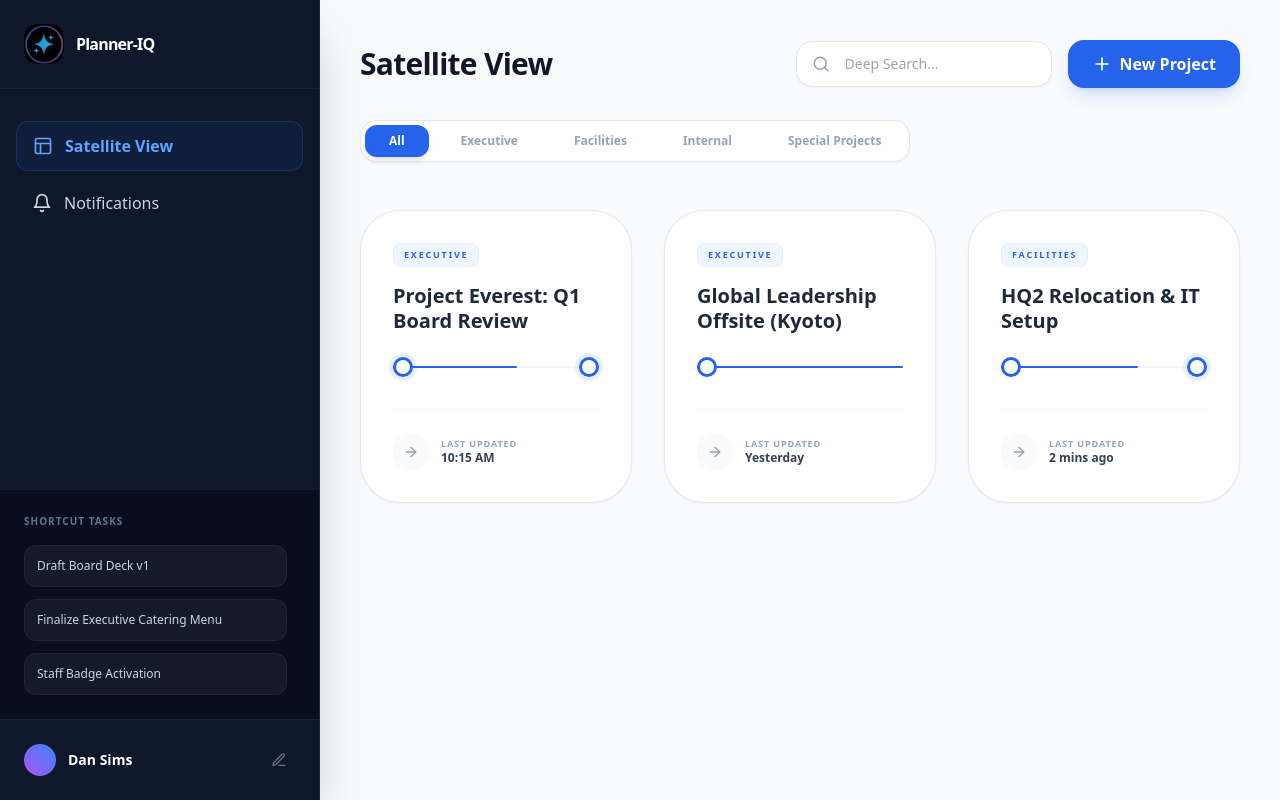
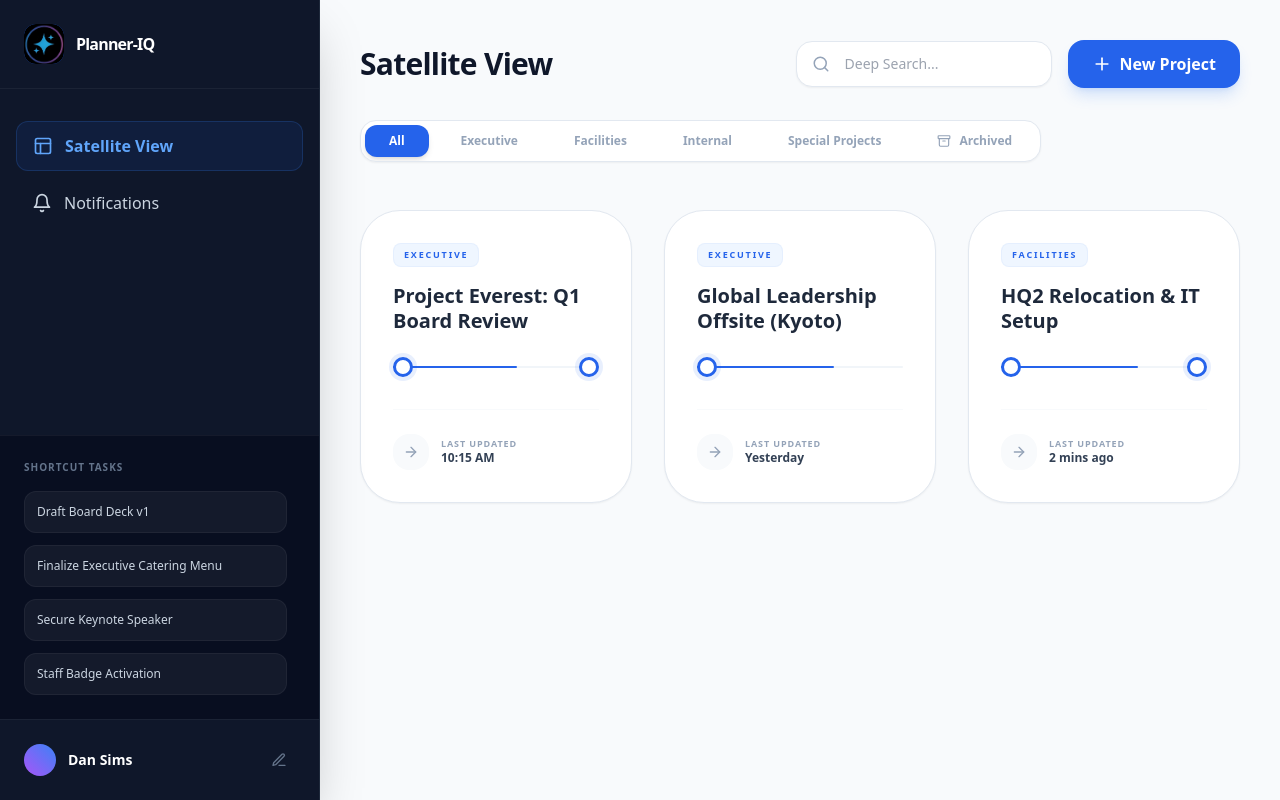
Before and after one commit to dansims2024-afk/Planner-IQ, a Next.js app: page / in a window 1280 px wide. Built offline with nearby package versions, Linux system fonts and the light colour scheme.

Commit message:
Update Dashboard.jsx

```diff
--- a/src/components/Dashboard.jsx
+++ b/src/components/Dashboard.jsx
@@ -3,13 +3,13 @@
 import React, { useState, useEffect } from 'react';
 import {
   Layout, CheckCircle2, Plus, X, Search, Bell, Edit3,
-  ExternalLink, Settings, Filter, Trash2
+  ExternalLink, Settings, Archive, Trash2, ChevronRight, Filter
 } from 'lucide-react';
 import Image from 'next/image';
 import Link from 'next/link';
 import ProjectCard from './ProjectCard';
 
-const DIVISIONS = ["All", "Executive", "Facilities", "Internal", "Special Projects"];
+const DIVISIONS = ["All", "Executive", "Facilities", "Internal", "Special Projects", "Archived"];
 
 const ELITE_SAMPLES = [
   {
@@ -20,6 +20,7 @@ const ELITE_SAMPLES = [
     deadline: "Feb 20",
     lastUpdated: "10:15 AM",
     order: 1,
+    archived: false,
     phases: [
       { id: 1, name: "Preparation", tasks: [
         { id: 3011, text: "Collate Dept. Executive Summaries", completed: true, resources: [{id: 1, type: 'file', value: 'CEO_Summary_V2.pdf'}] },
@@ -40,10 +41,12 @@ const ELITE_SAMPLES = [
     deadline: "Mar 15",
     lastUpdated: "Yesterday",
     order: 2,
+    archived: false,
     phases: [
       { id: 1, name: "Strategic Planning", tasks: [
         { id: 3021, text: "Venue Site Selection & RFP", completed: true, resources: [{id: 4, type: 'link', value: 'https://kyoto-conventions.jp/rfp'}] },
-        { id: 3022, text: "Define Key Learning Objectives", completed: true, resources: [] }
+        { id: 3022, text: "Define Key Learning Objectives", completed: true, resources: [] },
+        { id: 3023, text: "Secure Keynote Speaker", completed: false, resources: [] }
       ]}
     ]
   },
@@ -55,9 +58,10 @@ const ELITE_SAMPLES = [
     deadline: "Feb 18",
     lastUpdated: "2 mins ago",
     order: 3,
+    archived: false,
     phases: [
       { id: 1, name: "Planning", tasks: [{ id: 3031, text: "Floor Plan Approval", completed: true, resources: [{id: 5, type: 'file', value: 'Blueprints_Final.dwg'}] }] },
-      { id: 4, name: "Launch", tasks: [
+      { id: 2, name: "Network Setup", tasks: [
         { id: 3034, text: "Network Stress Test", completed: true, resources: [] },
         { id: 3035, text: "Staff Badge Activation", completed: false, resources: [] }
       ]}
@@ -96,7 +100,9 @@ export default function Dashboard() {
     projects.forEach(project => {
       project.phases.forEach(phase => {
         phase.tasks.forEach(task => {
-          if (task.text.toLowerCase().includes(searchQuery.toLowerCase())) {
+          const matchTask = task.text.toLowerCase().includes(searchQuery.toLowerCase());
+          const matchRes = task.resources?.some(r => r.value.toLowerCase().includes(searchQuery.toLowerCase()));
+          if (matchTask || matchRes) {
             results.push({ projectId: project.id, projectTitle: project.title, taskText: task.text });
           }
         });
@@ -104,6 +110,11 @@ export default function Dashboard() {
     });
     setSearchResults(results.slice(0, 5));
   }, [searchQuery, projects]);
+
+  const saveAll = (list) => {
+    setProjects(list);
+    localStorage.setItem('planner_iq_projects', JSON.stringify(list));
+  };
 
   const handleCreate = () => {
     if (!newTitle) return;
@@ -113,26 +124,30 @@ export default function Dashboard() {
       division: newDivision,
       status: "On Track",
       lastUpdated: "Just now",
+      archived: false,
       order: projects.length + 1,
-      phases: [{ id: 1, name: "Planning", tasks: [] }]
+      phases: [{ id: 1, name: "Phase 1", tasks: [] }]
     };
-    const updated = [...projects, newProject];
-    setProjects(updated);
-    localStorage.setItem('planner_iq_projects', JSON.stringify(updated));
+    saveAll([...projects, newProject]);
     setIsModalOpen(false);
     setNewTitle("");
   };
 
-  const deleteProject = (id) => {
-    const updated = projects.filter(p => p.id !== id);
-    setProjects(updated);
-    localStorage.setItem('planner_iq_projects', JSON.stringify(updated));
+  const updateOrder = (id, val) => {
+    const updated = projects.map(p => p.id === id ? {...p, order: parseInt(val)} : p)
+      .sort((a, b) => a.order - b.order);
+    saveAll(updated);
   };
 
-  const filteredProjects = projects.filter(p =>
-    (activeDivision === "All" || p.division === activeDivision) &&
-    p.title.toLowerCase().includes(searchQuery.toLowerCase())
-  );
+  const deleteProject = (id) => saveAll(projects.filter(p => p.id !== id));
+  const toggleArchive = (id) => saveAll(projects.map(p => p.id === id ? {...p, archived: !p.archived} : p));
+
+  const filteredProjects = projects.filter(p => {
+    const matchesSearch = p.title.toLowerCase().includes(searchQuery.toLowerCase());
+    if (activeDivision === "Archived") return p.archived && matchesSearch;
+    const matchesDiv = (activeDivision === "All" || p.division === activeDivision);
+    return !p.archived && matchesDiv && matchesSearch;
+  });
 
   return (
     <div className="min-h-screen bg-slate-50 flex font-sans text-slate-900">
@@ -150,10 +165,10 @@ export default function Dashboard() {
               <div>
                 <label className="text-[10px] font-bold uppercase text-slate-400 mb-2 block tracking-widest">Division</label>
                 <select value={newDivision} onChange={(e)=>setNewDivision(e.target.value)} className="w-full p-4 bg-slate-50 rounded-2xl border border-slate-100 outline-none font-medium">
-                  {DIVISIONS.filter(d => d !== "All").map(d => <option key={d} value={d}>{d}</option>)}
+                  {DIVISIONS.filter(d => d !== "All" && d !== "Archived").map(d => <option key={d} value={d}>{d}</option>)}
                 </select>
               </div>
-              <button onClick={handleCreate} className="w-full bg-blue-600 text-white font-bold py-4 rounded-2xl shadow-lg shadow-blue-500/20 hover:bg-blue-700 transition-all">Initialize Workflow</button>
+              <button onClick={handleCreate} className="w-full bg-blue-600 text-white font-bold py-4 rounded-2xl shadow-lg shadow-blue-500/20 hover:bg-blue-700 transition-all active:scale-95">Initialize Workflow</button>
             </div>
           </div>
         </div>
@@ -174,12 +189,12 @@ export default function Dashboard() {
            <div className="flex items-center gap-3 px-4 py-3 rounded-xl hover:bg-white/5 transition-all cursor-pointer"><Bell size={20}/> Notifications</div>
         </nav>
 
-        {/* SHORTCUT TASK LIST */}
+        {/* OUTLOOK-STYLE SHORTCUT TASK LIST */}
         <div className="mt-auto p-6 border-t border-white/5 bg-slate-950/50">
           <h3 className="text-[10px] font-bold uppercase tracking-widest text-slate-500 mb-4">Shortcut Tasks</h3>
           <div className="space-y-3 max-h-64 overflow-y-auto pr-2 custom-scrollbar">
             {projects.flatMap(p => p.phases.flatMap(ph => ph.tasks.filter(t => !t.completed).slice(0,1))).map(task => (
-              <div key={task.id} className="p-3 rounded-xl bg-white/5 border border-white/5">
+              <div key={task.id} className="p-3 rounded-xl bg-white/5 border border-white/5 hover:border-blue-500/50 transition-all cursor-default">
                 <p className="text-xs font-medium text-slate-300 truncate">{task.text}</p>
               </div>
             ))}
@@ -206,24 +221,41 @@ export default function Dashboard() {
               <div className="relative group">
                 <Search className="absolute left-4 top-1/2 -translate-y-1/2 text-slate-400 group-focus-within:text-blue-600 transition-colors" size={18} />
                 <input value={searchQuery} onChange={(e)=>setSearchQuery(e.target.value)} placeholder="Deep Search..." className="pl-12 pr-6 py-3 bg-white border border-slate-200 rounded-2xl text-sm w-64 shadow-sm focus:ring-4 focus:ring-blue-500/10 outline-none transition-all" />
+                {searchResults.length > 0 && (
+                  <div className="absolute top-full mt-2 left-0 w-full bg-white rounded-2xl shadow-2xl border border-slate-100 overflow-hidden z-[50]">
+                    {searchResults.map((res, i) => (
+                      <Link key={i} href={`/project/${res.projectId}`} className="block p-4 hover:bg-slate-50 border-b last:border-0">
+                        <span className="text-[10px] font-bold text-blue-600 block mb-1 uppercase">{res.projectTitle}</span>
+                        <p className="text-xs font-medium text-slate-700">{res.taskText}</p>
+                      </Link>
+                    ))}
+                  </div>
+                )}
               </div>
               <button onClick={()=>setIsModalOpen(true)} className="bg-blue-600 text-white px-6 py-3 rounded-2xl font-bold flex items-center gap-2 shadow-lg shadow-blue-500/20 hover:scale-105 transition-all"><Plus size={20}/> New Project</button>
             </div>
           </div>
 
-          {/* DIVISION FILTER BAR */}
-          <div className="flex gap-2 p-1 bg-white border border-slate-200 rounded-2xl shadow-sm w-fit">
+          <div className="flex gap-2 p-1 bg-white border border-slate-200 rounded-2xl shadow-sm w-fit overflow-x-auto no-scrollbar">
             {DIVISIONS.map(div => (
-              <button key={div} onClick={() => setActiveDivision(div)} className={`px-6 py-2 rounded-xl text-xs font-bold transition-all ${activeDivision === div ? 'bg-blue-600 text-white shadow-md' : 'text-slate-400 hover:bg-slate-50'}`}>
-                {div}
+              <button key={div} onClick={() => setActiveDivision(div)} className={`px-6 py-2 rounded-xl text-xs font-bold transition-all flex items-center gap-2 ${activeDivision === div ? 'bg-blue-600 text-white shadow-md' : 'text-slate-400 hover:bg-slate-50'}`}>
+                {div === "Archived" && <Archive size={14} />} {div}
               </button>
             ))}
           </div>
         </header>
 
         <div className="grid grid-cols-1 md:grid-cols-2 xl:grid-cols-3 gap-8">
-          {filteredProjects.map(p => (
-            <ProjectCard key={p.id} project={p} isEditMode={isEditMode} onDelete={deleteProject} />
+          {filteredProjects.map((p, index) => (
+            <div key={p.id} className="relative group h-full">
+              <ProjectCard project={p} isEditMode={isEditMode} onDelete={deleteProject} onArchive={toggleArchive} />
+              {isEditMode && (
+                <div className="absolute inset-0 bg-slate-900/60 backdrop-blur-sm rounded-[2.5rem] z-30 flex flex-col items-center justify-center p-6 animate-in fade-in">
+                  <label className="text-white text-xs font-bold mb-2 uppercase">Position (1-20)</label>
+                  <input type="number" value={p.order || index + 1} onChange={(e) => updateOrder(p.id, e.target.value)} className="w-20 p-3 bg-white rounded-xl text-center font-bold text-xl outline-none" />
+                </div>
+              )}
+            </div>
           ))}
         </div>
       </main>
```
